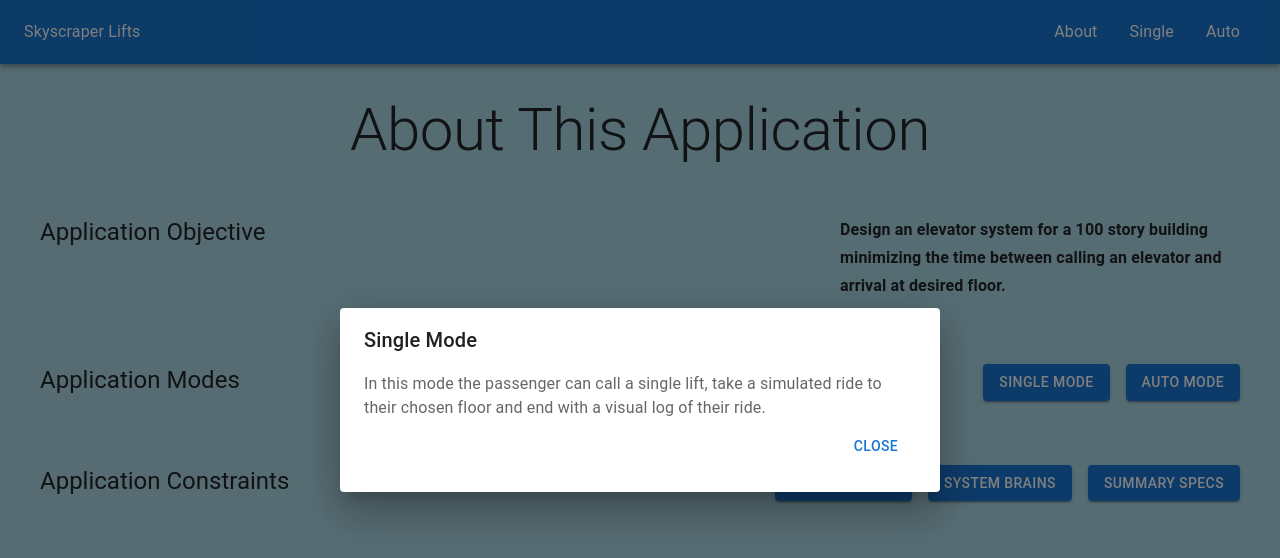
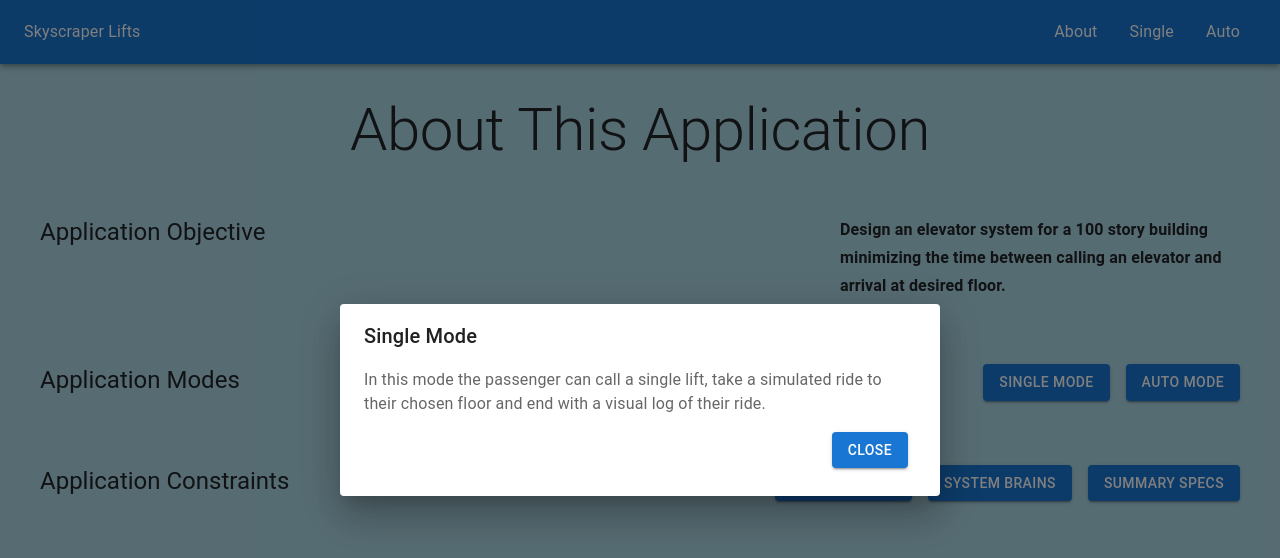
Before and after one commit to JamesFThomas/skyscraper-lifts, a React (Create React App) app: page /about in a window 1280 px wide. Both pictures are taken after a click on the button "SINGLE MODE". Shown: the top 558 px of the page. Built offline with nearby package versions, Linux system fonts and the light colour scheme.

Commit message:
styled modal content

```diff
--- a/src/components/layout/ButtonModal.js
+++ b/src/components/layout/ButtonModal.js
@@ -1,11 +1,15 @@
 import { useState } from "react";
 
-import Button from "@mui/material/Button";
-import Dialog from "@mui/material/Dialog";
-import DialogActions from "@mui/material/DialogActions";
-import DialogContent from "@mui/material/DialogContent";
-import DialogContentText from "@mui/material/DialogContentText";
-import DialogTitle from "@mui/material/DialogTitle";
+import {
+  Button,
+  Dialog,
+  DialogActions,
+  DialogContent,
+  DialogContentText,
+  DialogTitle,
+  Stack,
+  Typography,
+} from "@mui/material";
 
 const ButtonModal = ({ data }) => {
   const { Title, Desc, List } = data;
@@ -28,17 +32,21 @@ const ButtonModal = ({ data }) => {
         <DialogTitle>{Title}</DialogTitle>
         <DialogContent>
           <DialogContentText>
-            {Desc}
+            <Typography sx={{ mb: 1 }}>{Desc}</Typography>
             {List && (
               <ul>
-                {List.map((item, i) => (
-                  <li key={i}>{item}</li>
-                ))}
+                <Stack spacing={1}>
+                  {List.map((item, i) => (
+                    <li key={i}>{item}</li>
+                  ))}
+                </Stack>
               </ul>
             )}
           </DialogContentText>
           <DialogActions>
-            <Button onClick={handleClickClose}>Close</Button>
+            <Button variant="contained" onClick={handleClickClose}>
+              Close
+            </Button>
           </DialogActions>
         </DialogContent>
       </Dialog>
```
